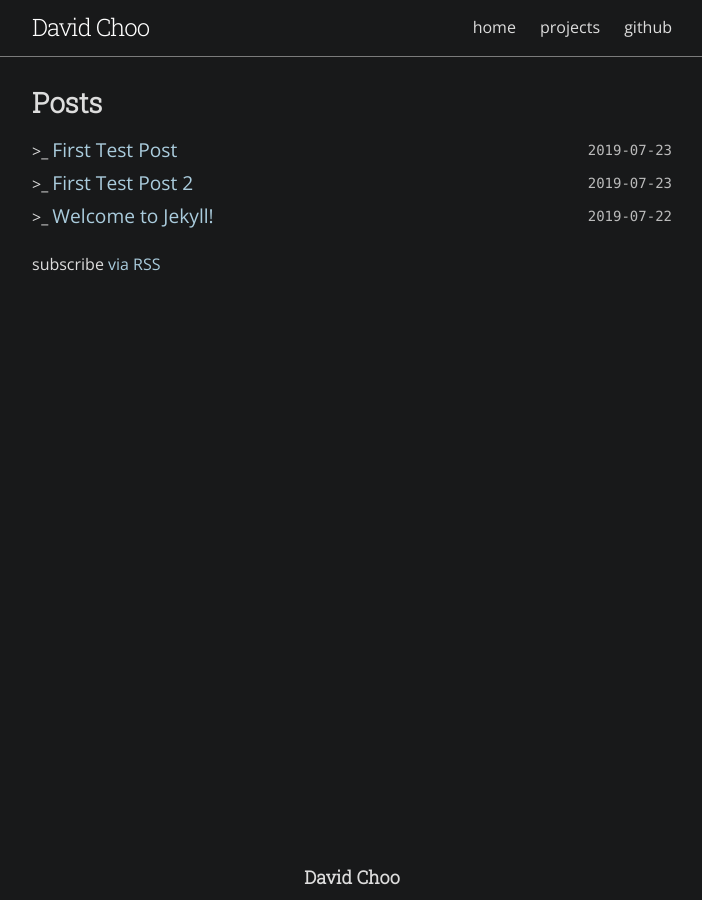
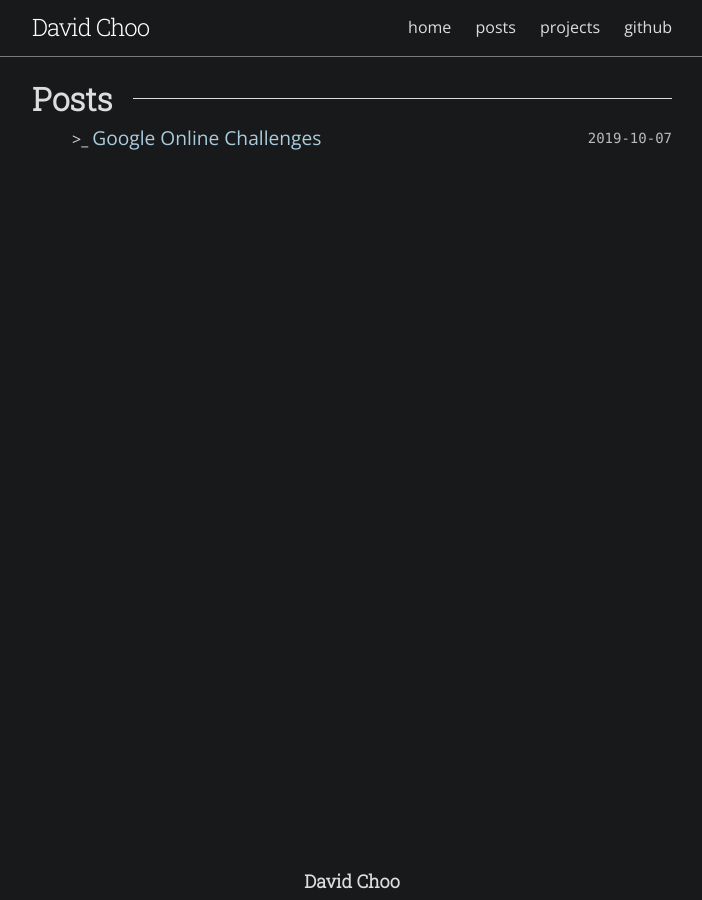
Before and after one commit to davidchoo12/my-jekyll-blog, a Jekyll site: the page built from posts.html, in a window 1280 px wide. Shown: the whole page, without its empty margins (288-990 px from the left). Built offline with Jekyll 4.4.1, drawn with Linux system fonts in a browser that asks for light colours; part of the change alters nothing that is shown.

Commit message:
Publish post for google online challenges
move existing test posts to _drafts
some restyling

```diff
--- a/_includes/header.html
+++ b/_includes/header.html
@@ -18,7 +18,7 @@
 
         <div class="trigger">
           <a class="page-link" href="/">home</a>
-          <!-- <a class="page-link" href="/posts">posts</a> -->
+          <a class="page-link" href="/posts">posts</a>
           <a class="page-link" href="/projects">projects</a>
           <a class="page-link" href="https://github.com/davidchoo12" target="_blank">github</a>
         </div>
--- /dev/null
+++ b/_posts/2019-10-07-google-online-challanges.md
@@ -0,0 +1,233 @@
+---
+layout: post
+title:  "Google Online Challenges"
+slug:   google-online-challenges
+tag:    [algorithms, interview questions]
+date:   2019-10-07
+---
+
+Last Friday (4 Oct 2019), I completed Google's online challenge questions. There were 2 algorithmic questions and the time limit to solve both questions is 45 mins.
+
+I managed to solve first question in 30 mins but wasn't able to solve the second question until after the time is up. The following are the 2 questions in summary as I recall from memory. I included my solutions to both questions but do note that the while the solutions pass the basic test cases, I cannot guarantee if they pass any hidden complex test cases.
+
+## Question 1 - Berry Picking
+Program a robot to pick the max no of berries from bushes. Each bush contains `berries[i]` berries. Robot has a limit of `limit` number of berries he can carry. Robot must take all berries from a bush. Robot cannot take berries from any adjacent bushes.
+
+Output max no of berries the robot can take.
+
+Example:
+- berries per bush (`berries[]`) = [50, 10, 20, 30, 40]
+- robot's carry limit (`limit`) = 100
+- answer: 90
+- explanation: choose 50 and 40
+
+I googled and found a [similar problem that is solved using dynamic programming](https://stackoverflow.com/questions/4487438/maximum-sum-of-non-consecutive-elements) but the solution wouldn't work for this question cos this question has limit and can jump around in the array.
+
+### Pseudocode c++ solution:
+{% highlight c++ linedivs %}
+  vector<pair<int,int>> map
+  vector<int> adj
+  // loop through berries[]:
+    map.first = i
+    map.second = berries[i]
+  // sort map in descending order of second value
+  sum = 0
+  // loop through map
+    if sum + map.second > limit
+      continue
+    if adj doesnt contain pair.first
+      adj add pair.first - 1 and pair.first + 1
+      sum += pair.second
+  print sum
+{% endhighlight %}
+
+I'm skipping the explanations for this question because I think it's quite straightforward.
+
+## Question 2 - Optimise Salaries
+Optimise a company's employment costs. Each month the company need `employees[i]` employees. Start with 0 employee. Given employee hiring cost, employee's per month salary, employee's severence (firing) cost, output minimum sum of costs.
+
+Example:
+- hire cost (`h`) = 4
+- salary cost (`s`) = 5
+- fire cost (`f`) = 6
+- employees needed per month (`employees[]`) = [11, 9, 10, 14, 9]
+- answer: 361
+- explanation:
+  - actual employees count per month = [11, 10, 10, 14, 14]
+  - first month hire 11 people then fire 1
+  - second month no change
+  - third month no change
+  - fourth month hire 3 people
+  - fifth month no change
+
+I struggled with this question. The time when I first read the question was 11 40am. I solved it locally after the end of the test at 1 26pm. Took me almost 2 hours. The problem I struggled with was "how to decide when to fire a person". Hiring is easy - when there is not enough people, just hire. But firing cannot be decided by only looking at the current month's need.
+
+### Solution explanation
+It's quite difficult for me to explain my train of thought, but I will try. Let's analyse the following scenario.
+
+`employees[] = [10, 9, 10]`
+
+By end of first month, there are 10 employees. Now we need to decide whether to fire 1 person or keep at 10.
+
+Scenario 1: fire then hire
+- cost of scenario 1 `c1` involves:
+  - cost for second month = `f * 1 + s * 9`
+  - cost for third month = `h * 1 + s * 10`
+
+Scenario 2: keep at 10 person
+- cost of scenario 2 `c2` involves:
+  - cost for second month = `s * 10`
+  - cost for third month = `s * 10`
+
+Notice the difference: `c1 = c2 + 1 * f + 1 * h - 1 * s`
+
+So the extra cost for firing then hiring is a 1 time fire and hire fee for `p` persons fired, offset with the salary saved for `p` persons fired times `m` months.
+
+Let `d` be the cost difference for scenario 1 and 2: `c1 - c2 = p * (f + h) - p * m * s`
+- if `d > 0`, `c1 > c2`, `p*(f+h) > p*m*s`, use c2
+- if `d < 0`, `c1 < c2`, `p*(f+h) < p*m*s`, use c1
+- if `d == 0`, `c1 = c2`, `p*(f+h) == p*m*s`, use either
+
+This means we need to compare the fire and hire fee with the salary saved, and the variables to consider are the number of people fired and months of salary saved. In fact, we can eliminate `p` (no of people fired) from the equation, so we just need to compare `f+h` and `m*s`.
+
+To test the significance of `p`, compare the first case with `employees[] = [10, 8, 10]`
+- `c1 = c2 + 2 * f + 2 * h - 2 * s`
+- To decide, we still also need to compare `2*(f+h)` and `2*s` which is basically comparing fire+hire and salary
+  but things are different if the months of salary saved is different
+
+Instead we can test for `m`, compare the first case with `employees[] = [10, 9, 9, 10]`
+- `c1 = c2 + 1 * f + 1 * h - 2 * s`
+- To decide, we need to compare `1*(f+h) and 2*s`
+
+This means that the decision depends on the number of months of salary saved. So we need to lookahead and count a certain number of months. We can calculate the number of months to lookahead based on the equation.
+
+`f+h < m*s`, use c1
+
+`m > (f+h)/s`
+
+So for the next `m` months, if you can fire people, fire just enough people.
+
+Example:
+- `employees[] = [10, 9, 9, 10]`, `f = 7`, `h = 4`, `s = 5`
+- So `(f+h)/s = 2`, if `m > 2`, then fire
+- This means that we need to look ahead for the next 3 months (because `m > 2`)
+
+The following shows comparison between cost of scenario 1 `c1` and cost of scenario 2 `c2`.
+{% highlight plaintext linedivs %}
+em:   10  9  9 10
+c1:   90 52 45 54 = 241
+c2:   90 50 50 50 = 240
+{% endhighlight %}
+
+So at the end of the every month, we look at the next 3 months and get the max no of employees needed, then fire minimally.
+
+### Code solution
+Original buggy solution in c++:
+{% highlight c++ linedivs %}
+#include <bits/stdc++.h>
+using namespace std;
+
+int main() {
+  int hire, salary, sever, months;
+  cin >> hire >> salary >> sever >> months;
+  int count[months];
+  for (int i = 0; i < months; i++) {
+    cin >> count[i];
+  }
+  // extra month salary if sever then hire
+  int a = (sever - salary + hire) / salary;
+  int employees = 0;
+  int sum = 0;
+  for (int i = 0; i < months; i++) {
+    // fire people
+    int fire = 0;
+    int max = 0;
+    int j;
+    for (j = i + 1; j < months && j <= i + a + 1; j++) {
+      if (count[j] > max) {
+        max = count[j];
+      }
+    }
+    if (max < employees && i < months - a - 1) {
+      sum += sever * (employees - max); // sever this no of people
+    }
+    cout << " employees: " << employees << '\n';
+    if (employees < count[i]) { // hire people
+      sum += hire * (count[i] - employees);
+      employees = count[i];
+    }
+    sum += salary * employees; // salary
+  }
+  cout << sum << '\n';
+  return 0;
+}
+{% endhighlight %}
+
+As I was writing this post, formulating the logic above, I noticed some mistakes in my code. Specifically, I did not update the `employees` count in the line 25 if block. I also could have avoided the off-by-1s if I remove `- salary` on line 12. Also, I rearranged the sequence in the loop such that it sums hiring cost, then current month's salary, then firing cost.
+
+Revised solution in c++:
+{% highlight c++ linedivs %}
+#include <bits/stdc++.h>
+using namespace std;
+
+int main() {
+  int hire, salary, fire, months;
+  cin >> hire >> salary >> fire >> months;
+  int employees[months];
+  for (int i = 0; i < months; i++) {
+    cin >> employees[i];
+  }
+  int m = (fire + hire) / salary; // no of months to lookahead
+  cout << "m: " << m << '\n';
+  int curr_employee = 0;
+  int sum = 0;
+  for (int i = 0; i < months; i++) {
+    cout << " curr_employee: " << curr_employee << '\n';
+    // hire people
+    if (curr_employee < employees[i]) {
+      cout << "hiring " << (employees[i] - curr_employee) << '\n';
+      sum += hire * (employees[i] - curr_employee);
+      curr_employee = employees[i];
+    }
+    // monthly salary
+    sum += salary * curr_employee;
+    // fire people
+    int max = 0;
+    int j;
+    for (j = i + 1; j < months && j <= i + m + 1; j++) {
+      if (employees[j] > max) {
+        max = employees[j];
+      }
+    }
+    if (max < curr_employee && i < months - m) {
+      int fire = curr_employee - max; // fire this no of people
+      cout << "firing " << fire << '\n';
+      sum += fire * fire;
+      curr_employee = max;
+    }
+  }
+  cout << sum << '\n'; // answer
+  return 0;
+}
+{% endhighlight %}
+
+Test case 1 (using original example):
+{% highlight plaintext linedivs %}
+4 5 6 5
+11 9 10 14 9
+{% endhighlight %}
+
+Output:
+{% highlight plaintext linedivs %}
+m: 2
+ curr_employee: 0
+hiring 11
+ curr_employee: 11
+ curr_employee: 11
+ curr_employee: 11
+hiring 3
+ curr_employee: 14
+361
+{% endhighlight %}
+
+361 is the correct answer.
--- a/_sass/minima.scss
+++ b/_sass/minima.scss
@@ -20,6 +20,7 @@ $brand-color:      #acd !default;
 $grey-color:       #bbb !default;
 $grey-color-dark: lighten($grey-color, 40%) !default;
 $grey-color-light:  darken($grey-color, 25%) !default;
+$grey-color-lighter:  darken($grey-color, 55%) !default;
 
 $table-text-align: left !default;
 
--- a/_sass/minima/_base.scss
+++ b/_sass/minima/_base.scss
@@ -5,7 +5,6 @@ body, h1, h2, h3, h4, h5, h6,
 p, blockquote, pre, hr,
 dl, dd, ol, ul, figure {
   margin: 0;
-  padding: 0;
 }
 
 * {
@@ -19,7 +18,7 @@ dl, dd, ol, ul, figure {
  */
 body {
   font: $base-font-weight #{$base-font-size}/#{$base-line-height} $base-font-family;
-  line-height: 2em;
+  line-height: 1.5em;
   color: $text-color;
   background-color: $background-color;
   -webkit-text-size-adjust: 100%;
@@ -105,6 +104,15 @@ h1, h2, h3, h4, h5, h6 {
 
 
 /**
+ * Fix italic font overlapping normal font
+ */
+em {
+  margin-right: 3px;
+}
+
+
+
+/**
  * Links
  */
 a {
@@ -150,7 +158,9 @@ pre,
 code {
   font-family: $code-font-family;
   @include relative-font-size(0.8);
-  line-height: 1.5em;
+  background-color: $grey-color-lighter;
+  border-radius: 3px;
+  padding: 0.2em 0.4em;
 }
 
 code {
@@ -160,8 +170,10 @@ code {
 pre {
   padding: 8px 12px;
   overflow-x: auto;
+  background-color: initial;
 
   > code {
+    background-color: initial;
     border: 0;
     padding-right: 0;
     padding-left: 0;
--- a/posts.html
+++ b/posts.html
@@ -8,7 +8,7 @@ layout: default
   {%- endif -%}
 
   {%- if site.posts.size > 0 -%}
-    <h2 class="post-list-heading">{{ page.list_title | default: "Posts" }}</h2>
+    <h1>{{ page.list_title | default: "Posts" }}</h1>
     <ul class="post-list">
       {%- for post in site.posts -%}
       <li>
@@ -23,7 +23,7 @@ layout: default
       {%- endfor -%}
     </ul>
 
-    <p class="rss-subscribe">subscribe <a href="{{ "/feed.xml" | relative_url }}">via RSS</a></p>
+    <!-- <p class="rss-subscribe">subscribe <a href="{{ "/feed.xml" | relative_url }}">via RSS</a></p> -->
   {%- endif -%}
 
 </div>
```
Also changed, not shown: _drafts/2019-07-22-welcome to jekyll.md (renamed from _posts/2019-07-22-welcome to jekyll.md), _drafts/2019-07-23-first-post-2.md (renamed from _posts/2019-07-23-first-post-2.md), _drafts/2019-07-23-first-post.md (renamed from _posts/2019-07-23-first-post.md), _drafts/test filename.md (renamed from _posts/test filename.md).
